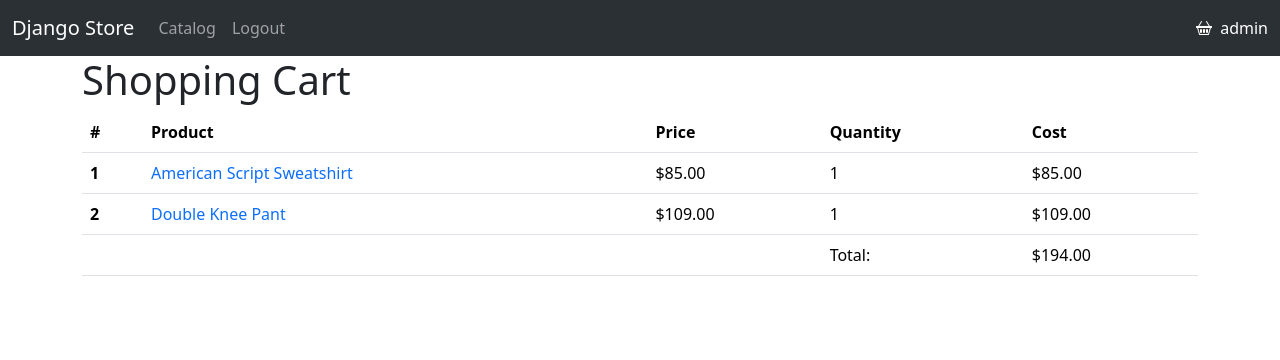
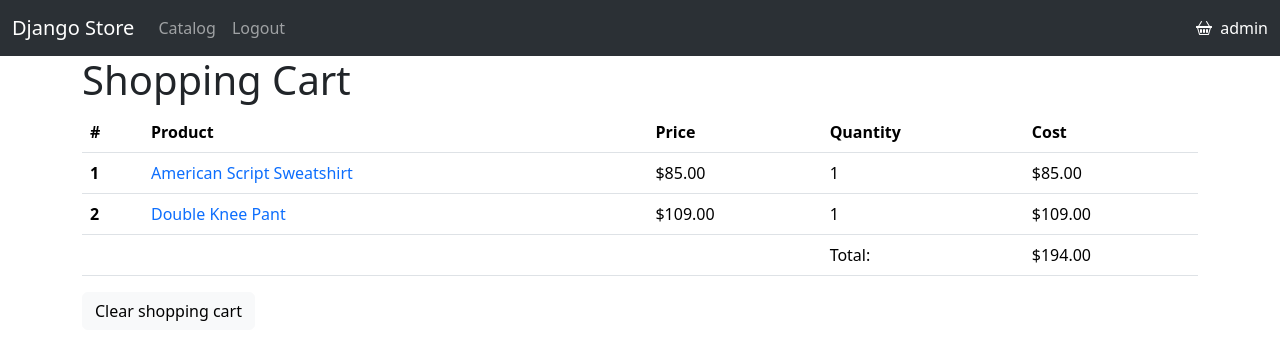
Before and after one commit to aintlikeu/simple_online_store, a Django app: page /cart/ in a window 1280 px wide. Shown: the top 360 px of the page. Run offline with Django 4.2, Linux system fonts and the light colour scheme; a user stored in the database is signed in; data comes from the database, SQL or seed files in the repository; both versions use the stored data as it was after the commit.

Commit message:
fixed some errors in shopping cart

```diff
--- a/online_store/shopping_cart/templates/shopping_cart/cart.html
+++ b/online_store/shopping_cart/templates/shopping_cart/cart.html
@@ -34,7 +34,8 @@ Shopping cart
             </tr>
       </tbody>
     </table>
+    <a href="{% url 'shopping_cart:clear_cart' %}" type="button" class="btn btn-light">Clear shopping cart</a>
 {% else %}
-    <p>Your shopping cart is empty</p>x
+    <p>Your shopping cart is empty</p>
 {% endif %}
 {% endblock %}
--- a/online_store/shopping_cart/urls.py
+++ b/online_store/shopping_cart/urls.py
@@ -6,4 +6,5 @@ app_name = 'shopping_cart'
 urlpatterns = [
     path('cart/', views.show_cart, name='show_cart'),
     path('cart/add/<int:product_id>/', views.add_to_cart, name='add_to_cart'),
+    path('cart/clear', views.clear_cart, name='clear_cart')
 ]
--- a/online_store/shopping_cart/views.py
+++ b/online_store/shopping_cart/views.py
@@ -6,7 +6,7 @@ from catalog.models import Product
 
 
 def show_cart(request):
-    cart = Cart.objects.get(user=request.user)
+    cart, _ = Cart.objects.get_or_create(user=request.user)
     return render(request, 'shopping_cart/cart.html', {'cart': cart})
 
 
@@ -18,3 +18,13 @@ def add_to_cart(request, product_id):
     cart_item.quantity += 1
     cart_item.save()
     return redirect('shopping_cart:show_cart')
+
+
+def remove_from_cart(request, cart_item):
+    pass
+
+
+def clear_cart(request):
+    cart = Cart.objects.get(user=request.user)
+    cart = CartItem.objects.filter(cart=cart).delete()
+    return redirect('shopping_cart:show_cart')
```
Also changed, not shown: online_store/db.sqlite3.
